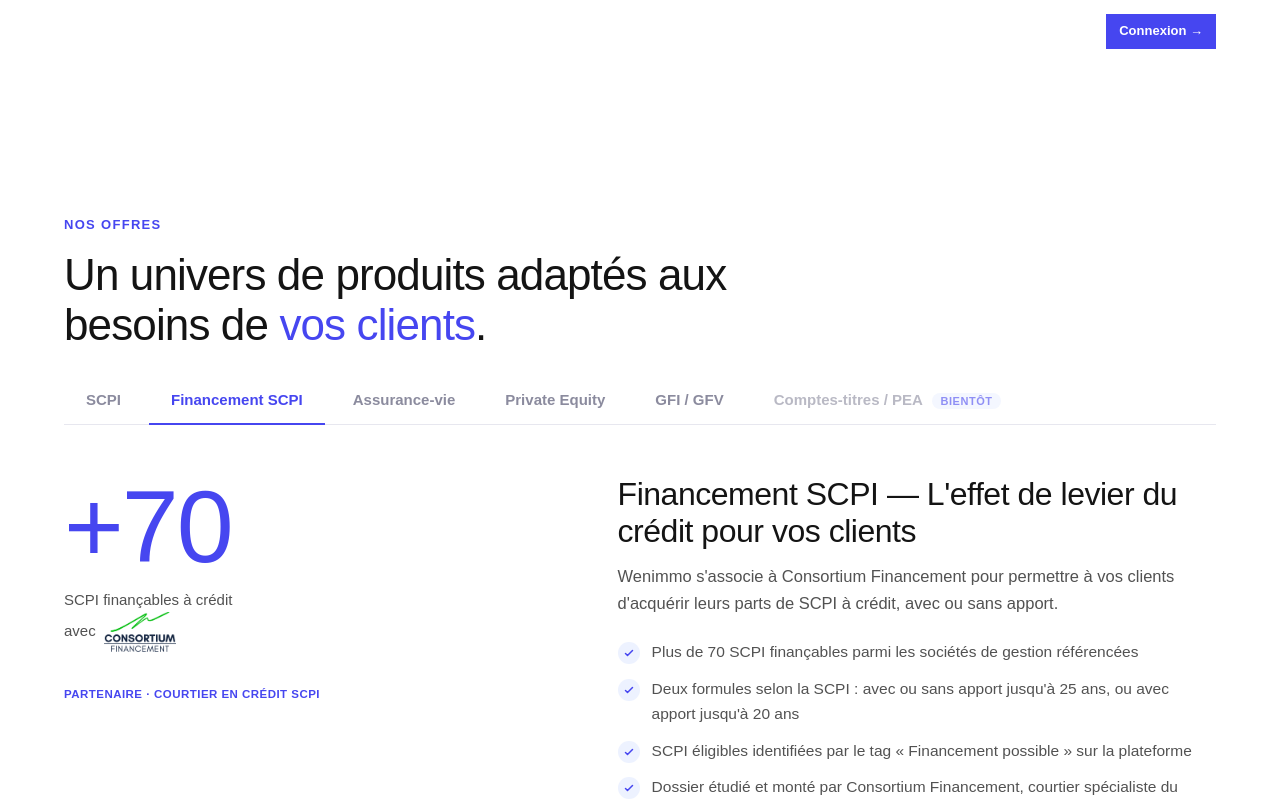
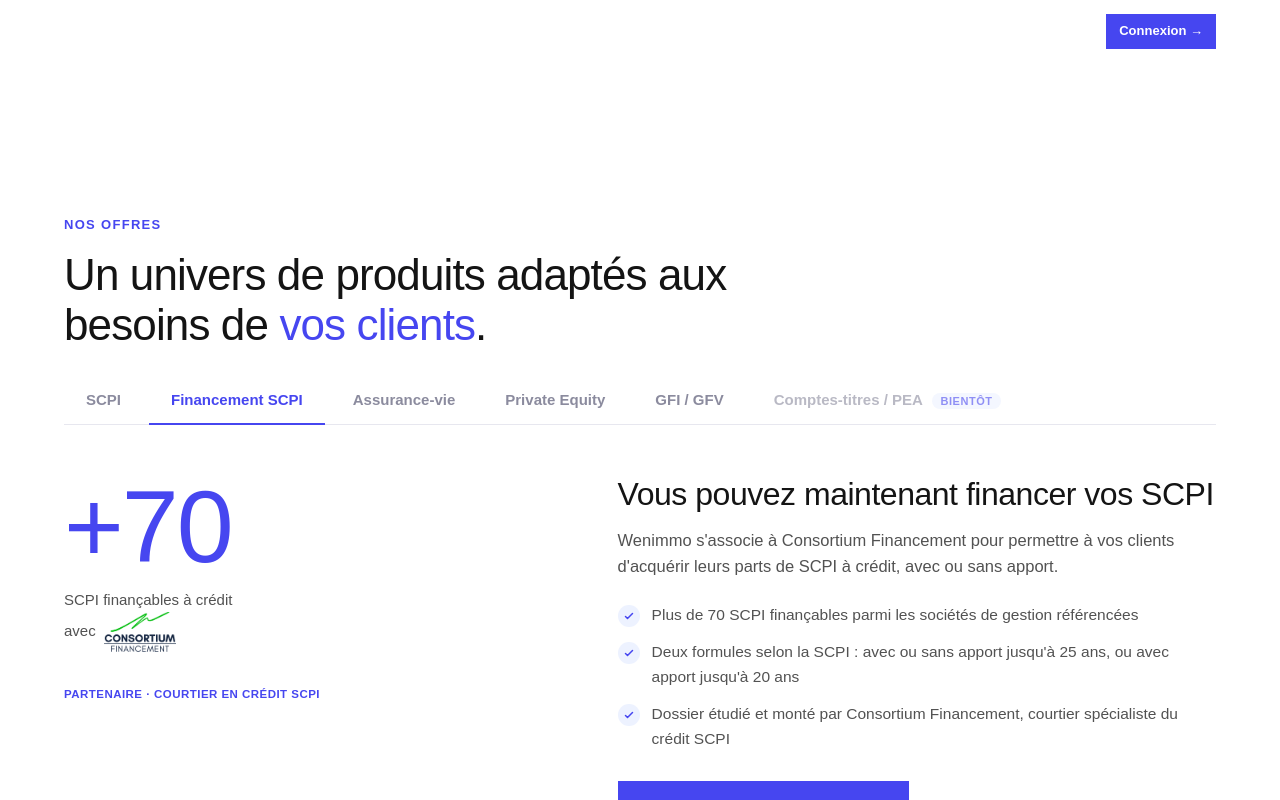
Before and after one commit to Yv-ia/landing-wenimmo, a Next.js app: page / in a window 1280 px wide. Both pictures are taken after a click on the tab "Financement SCPI". Shown: the part 2425-3225 px from the top of the page. Built offline with nearby package versions, Linux system fonts and the light colour scheme; a web font is replaced by a local one.

Commit message:
Hecaton checkpoint: update offers
Created automatically by Hecaton after an agent prompt changed the worktree.

```diff
--- a/components/Offers.jsx
+++ b/components/Offers.jsx
@@ -228,7 +228,7 @@
                 <p className="partner-note__tag">Partenaire · Courtier en crédit SCPI</p>
               </div>
               <div className="offer-panel__body">
-                <h3 className="offer__title">Financement SCPI — L'effet de levier du crédit pour vos clients</h3>
+                <h3 className="offer__title">Vous pouvez maintenant financer vos SCPI</h3>
                 <p className="offer__lead">
                   Wenimmo s'associe à Consortium Financement pour permettre à vos clients
                   d'acquérir leurs parts de SCPI à crédit, avec ou sans apport.
@@ -236,7 +236,6 @@
                 <ul className="checklist">
                   <li>Plus de 70 SCPI finançables parmi les sociétés de gestion référencées</li>
                   <li>Deux formules selon la SCPI&nbsp;: avec ou sans apport jusqu'à 25&nbsp;ans, ou avec apport jusqu'à 20&nbsp;ans</li>
-                  <li>SCPI éligibles identifiées par le tag «&nbsp;Financement possible&nbsp;» sur la plateforme</li>
                   <li>Dossier étudié et monté par Consortium Financement, courtier spécialiste du crédit SCPI</li>
                 </ul>
                 <a href="https://app.wenimmo.com" target="_blank" rel="noopener noreferrer" className="btn btn--primary">
```
